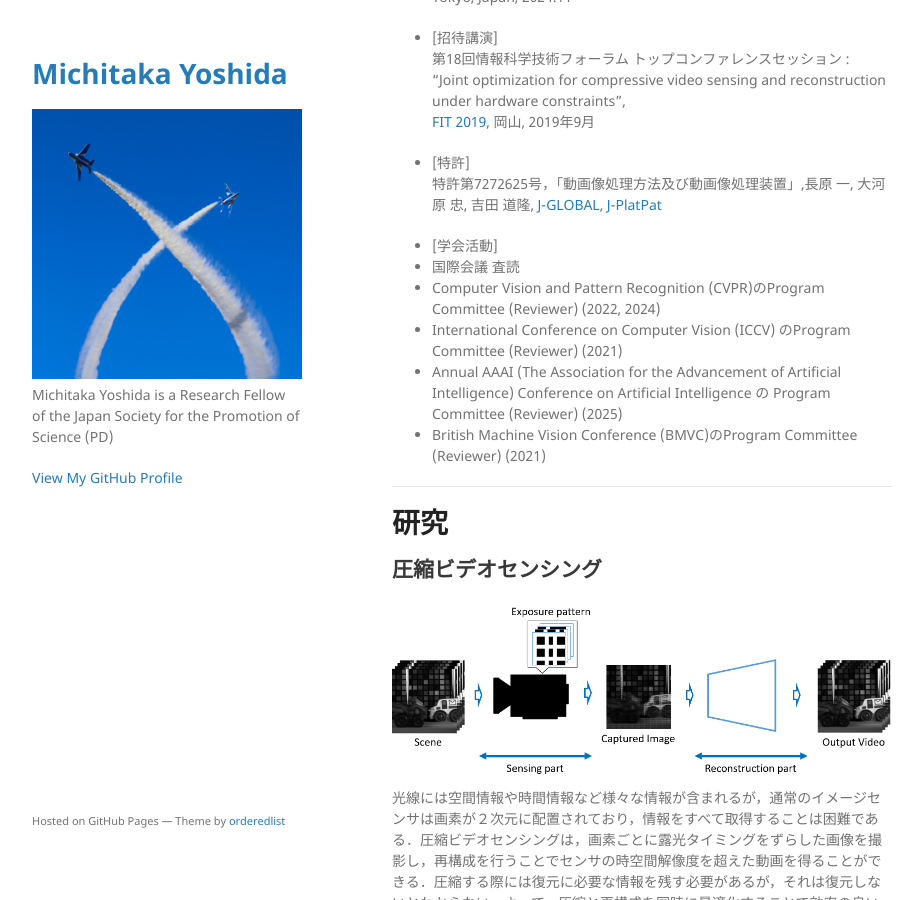
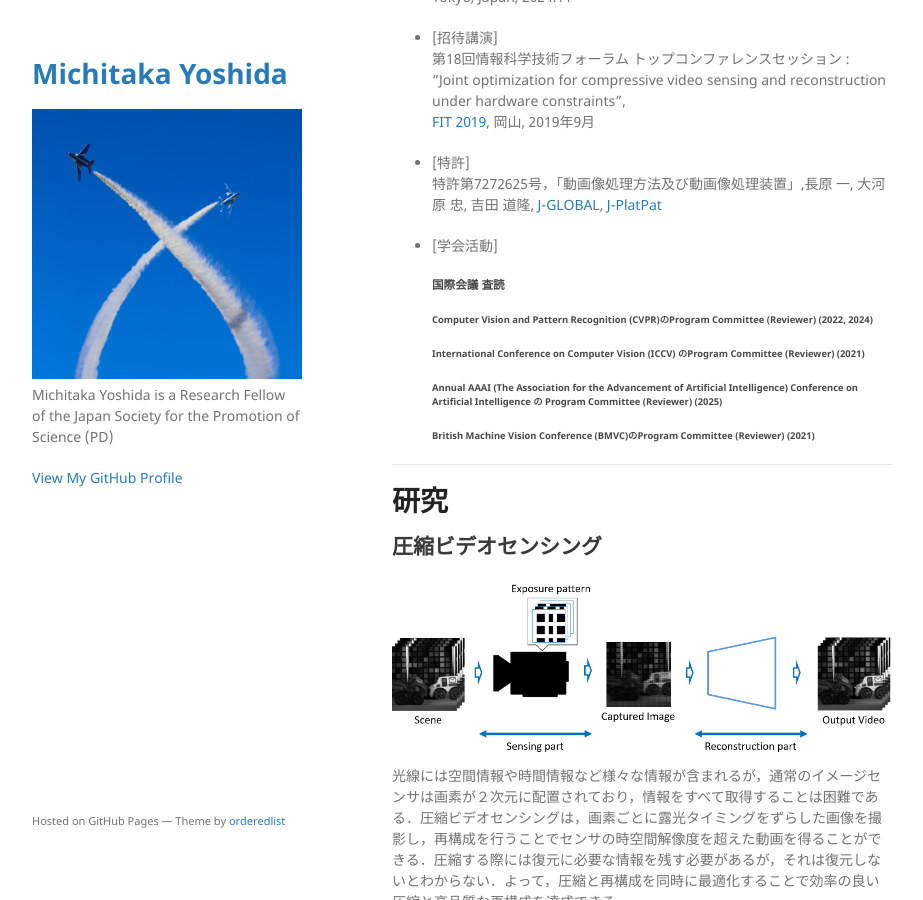
Before and after one commit to michitakayoshida/michitakayoshida.github.io, a Jekyll site: the page built from index.md, in a window 1280 px wide and 900 px high, scrolled down 5487 px. Shown: the whole window, without its empty margins (178-1101 px from the left). Built offline with Jekyll 4.4.1, drawn with Linux system fonts in a browser that asks for light colours.

Commit message:
査読修正

```diff
--- a/index.md
+++ b/index.md
@@ -232,17 +232,17 @@ Proceedings of the European Conference on Computer Vision (ECCV2018), Munich, Ge
 [J-PlatPat](https://www.j-platpat.inpit.go.jp/c1801/PU/JP-7272625/15/ja)
 
 - [学会活動]
-* 国際会議 査読
-+ Computer Vision and Pattern Recognition (CVPR)のProgram Committee (Reviewer) (2022, 2024)
+##### 国際会議 査読
+###### Computer Vision and Pattern Recognition (CVPR)のProgram Committee (Reviewer) (2022, 2024)
 <!---
   Computer Vision and Pattern Recognition (CVPR)のProgram Committee (Reviewer) (2022, 2024, 2025)
   -->
-+ International Conference on Computer Vision (ICCV) のProgram Committee (Reviewer) (2021)
+###### International Conference on Computer Vision (ICCV) のProgram Committee (Reviewer) (2021)
 <!---
   International Conference on Computer Vision (ICCV) のProgram Committee (Reviewer) (2021, 2025)
   -->
-+ Annual AAAI (The Association for the Advancement of Artificial Intelligence) Conference on Artificial Intelligence の Program Committee (Reviewer) (2025)
-+ British Machine Vision Conference (BMVC)のProgram Committee (Reviewer) (2021)
+###### Annual AAAI (The Association for the Advancement of Artificial Intelligence) Conference on Artificial Intelligence の Program Committee (Reviewer) (2025)
+###### British Machine Vision Conference (BMVC)のProgram Committee (Reviewer) (2021)
 
 
 ---
```
